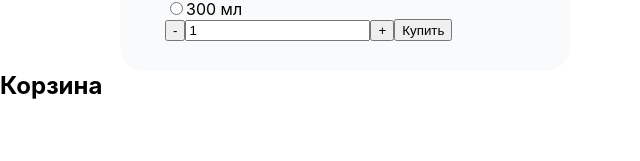
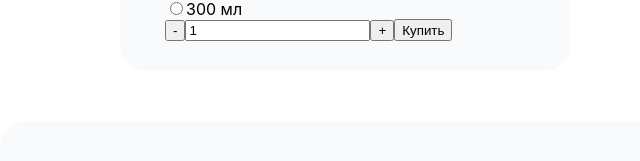
Before and after one commit to AndriiManyak/react-shop-tt, a React (Create React App) app: page / in a window 1280 px wide. Shown: the part 1161-1322 px from the top of the page, without its empty margins (0-640 px from the left). Before the commit the page ends 1261 px from the top, so only its background shows below. Built offline with nearby package versions, Linux system fonts and the light colour scheme.

Commit message:
add basic style to Basket and BacketGood components

```diff
--- a/src/components/Basket/Basket.jsx
+++ b/src/components/Basket/Basket.jsx
@@ -3,6 +3,8 @@ import React from 'react';
 import { useSelector } from 'react-redux';
 import { getBasket } from '../../store';
 import { BasketGood } from '../BasketGood';
+
+import './Basket.scss';
 
 export const Basket = () => {
   const goodsInBasket = useSelector(getBasket);
--- a/src/components/Basket/Basket.scss
+++ b/src/components/Basket/Basket.scss
@@ -0,0 +1,7 @@
+.Basket {
+  margin-top: 50px;
+
+  padding: 70px 80px;
+  background-color: #f8fafc;
+  border-radius: 25px;
+}
--- a/src/components/BasketGood/BasketGood.scss
+++ b/src/components/BasketGood/BasketGood.scss
@@ -1,6 +1,10 @@
 .BasketGood {
   display: flex;
   justify-content: space-between;
+  align-items: center;
+
+  border-bottom: 1px solid #cf9e1f;
+  padding: 50px 0 25px;
 
   &__image {
     width: 150px;
--- a/src/components/Good/Good.scss
+++ b/src/components/Good/Good.scss
@@ -5,7 +5,7 @@
   align-items: center;
 
   padding: 30px 45px;
-  background-color: #F8FAFC;
+  background-color: #f8fafc;
   border-radius: 25px;
 
   &__image {
```
